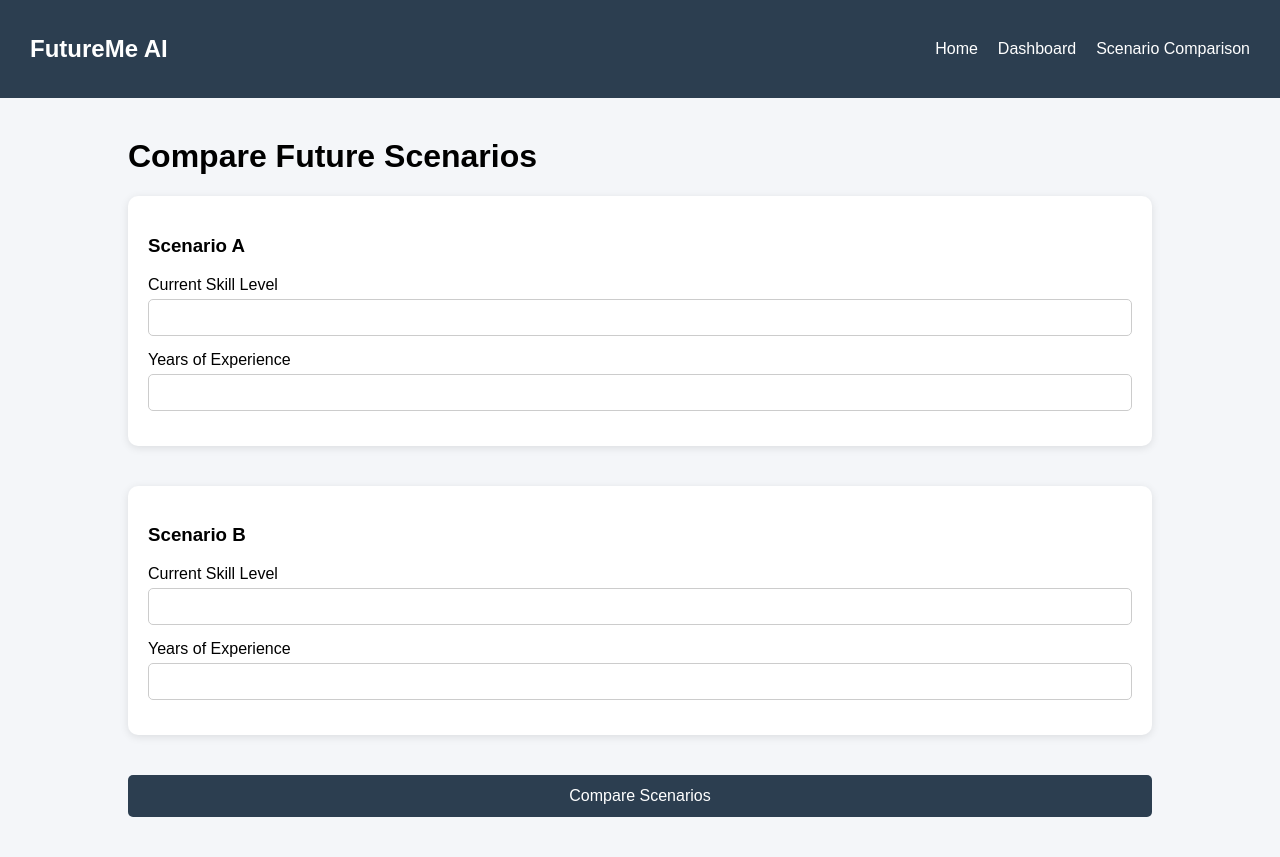
After one commit to Stalin-08/Future-Me-AI, a Python web app: template templates/scenario.html in a window 1280 px wide. The commit adds this page. Run offline with Jinja, Linux system fonts and the light colour scheme; the template is opened without the code that fills it, so the values that code supplies are empty.

Commit message:
create scenario comparison page

```diff
--- /dev/null
+++ b/templates/scenario.html
@@ -0,0 +1,56 @@
+<!DOCTYPE html>
+<html lang="en">
+<head>
+    <meta charset="UTF-8">
+    <meta name="viewport" content="width=device-width, initial-scale=1.0">
+    <title>Scenario Comparison - FutureMe AI</title>
+    <link rel="stylesheet" href="{{ url_for('static', filename='css/style.css') }}">
+</head>
+<body>
+
+    <nav>
+        <h2>FutureMe AI</h2>
+        <ul>
+            <li><a href="/">Home</a></li>
+            <li><a href="/dashboard">Dashboard</a></li>
+            <li><a href="/scenario">Scenario Comparison</a></li>
+        </ul>
+    </nav>
+
+    <div class="container">
+        <h1>Compare Future Scenarios</h1>
+
+        <form method="POST" action="/scenario">
+            <div class="card">
+                <h3>Scenario A</h3>
+
+                <label>Current Skill Level</label>
+                <input type="number" name="skill_a" required>
+
+                <label>Years of Experience</label>
+                <input type="number" name="experience_a" required>
+            </div>
+
+            <div class="card">
+                <h3>Scenario B</h3>
+
+                <label>Current Skill Level</label>
+                <input type="number" name="skill_b" required>
+
+                <label>Years of Experience</label>
+                <input type="number" name="experience_b" required>
+            </div>
+
+            <button type="submit">Compare Scenarios</button>
+        </form>
+
+        {% if result %}
+        <div class="card">
+            <h2>Comparison Result</h2>
+            <p>{{ result }}</p>
+        </div>
+        {% endif %}
+    </div>
+
+</body>
+</html>
--- a/templates/static/css/style.css
+++ b/templates/static/css/style.css
@@ -40,3 +40,35 @@ nav a {
     border-radius: 10px;
     box-shadow: 0 2px 8px rgba(0,0,0,0.1);
 }
+
+/* Scenario Form Styling */
+
+form {
+    display: flex;
+    flex-direction: column;
+    gap: 20px;
+}
+
+input {
+    width: 100%;
+    padding: 10px;
+    margin-top: 5px;
+    margin-bottom: 15px;
+    border: 1px solid #ccc;
+    border-radius: 5px;
+    box-sizing: border-box;
+}
+
+button {
+    padding: 12px;
+    background-color: #2c3e50;
+    color: white;
+    border: none;
+    border-radius: 5px;
+    cursor: pointer;
+    font-size: 16px;
+}
+
+button:hover {
+    opacity: 0.9;
+}
```
